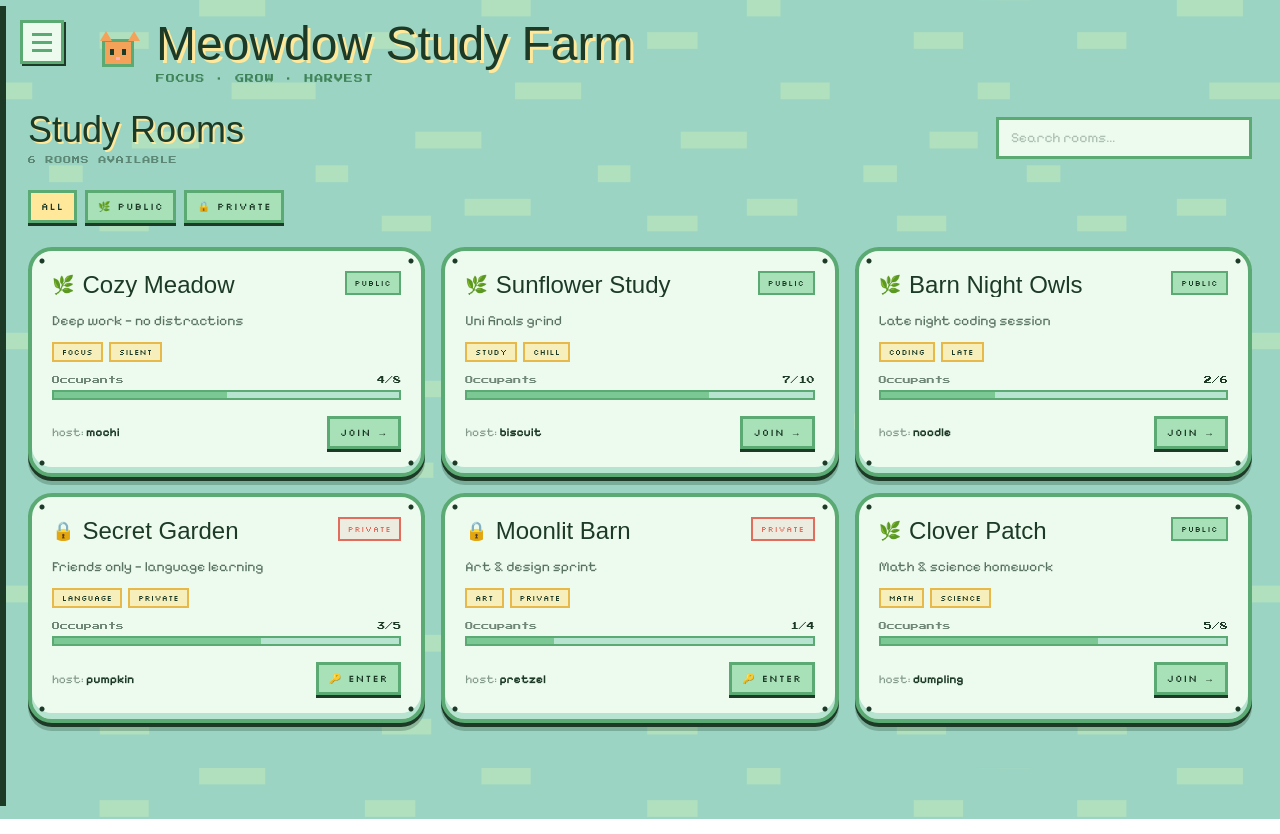
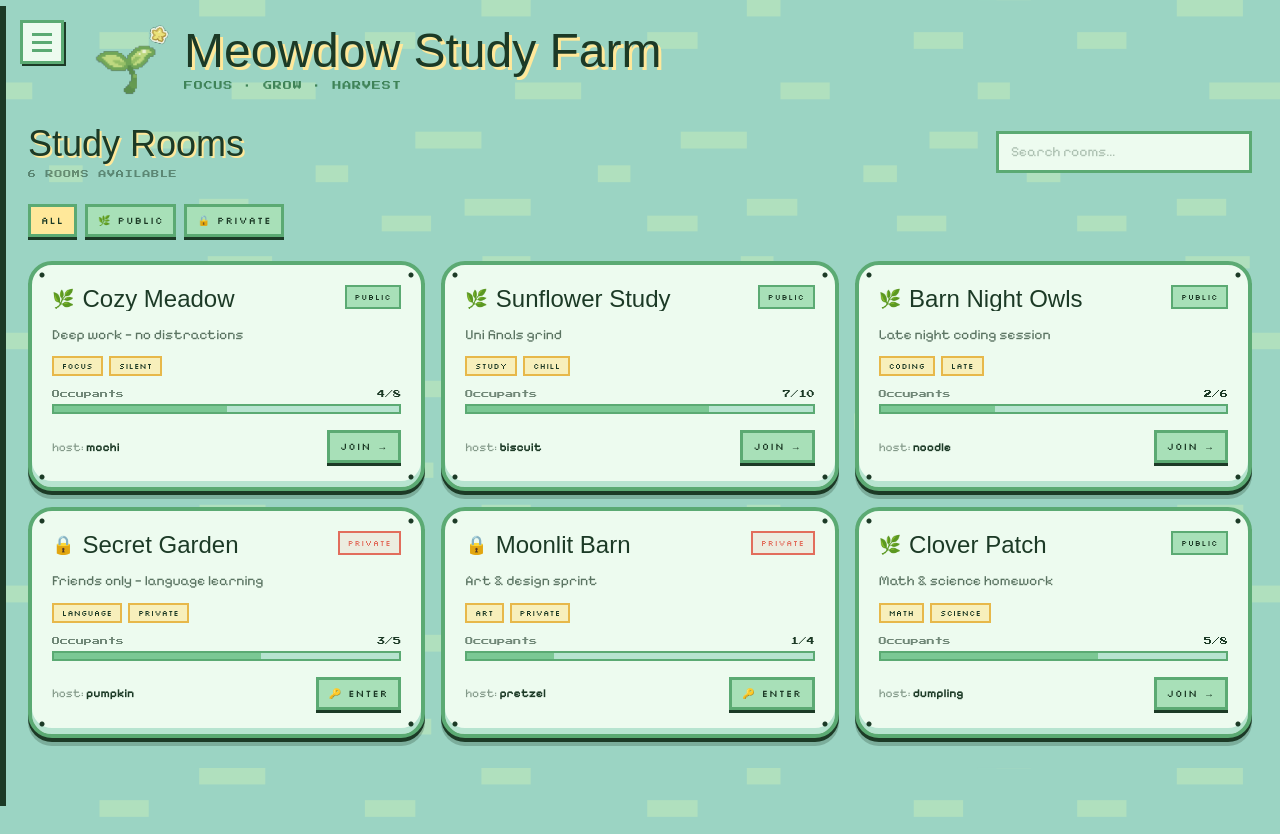
Before and after one commit to peternuyn/pixel-todo, a Next.js app in the folder frontend/: page /rooms in a window 1280 px wide. Built offline with nearby package versions, Linux system fonts and the light colour scheme; a web font is replaced by a local one.

Commit message:
fix: change to the address of the logo in the code

```diff
--- a/frontend/components/Header.tsx
+++ b/frontend/components/Header.tsx
@@ -1,10 +1,10 @@
-import PixelCatBadge from "./pixel/PixelCatBadge";
-
+import Image from "next/image";
+import Logo from "@/assets/logo.svg";
 export default function Header() {
   return (
-    <header className="flex items-end gap-4 mb-5 max-w-[1240px] mx-auto pl-16 w-full">
+    <header className="flex items-end gap-4 mb-5 max-w-[1240px] mx-auto pl-16 w-full bg-transparent">
       <div className="flex items-center gap-3">
-        <PixelCatBadge />
+        <Image className="w-20 h-20" src={Logo} alt="Meowdow logo" />
         <div>
           <h1 className="font-jersey text-5xl leading-none text-ink [text-shadow:3px_3px_0_#FFE89A]">
             Meowdow Study Farm
--- a/frontend/components/pixel/PixelCatBadge.tsx
+++ /dev/null
@@ -1,20 +0,0 @@
-const earStyle: React.CSSProperties = {
-  width: 0,
-  height: 0,
-  borderLeft: "6px solid transparent",
-  borderRight: "6px solid transparent",
-  borderBottom: "10px solid #f4a259",
-};
-
-export default function PixelCatBadge() {
-  return (
-    <div className="relative w-[52px] h-[44px] shrink-0">
-      <div className="absolute left-[10px] top-[8px] w-[32px] h-[28px] bg-cat-orange border-[3px] border-panel-stroke" />
-      <div className="absolute left-[8px] top-0" style={earStyle} />
-      <div className="absolute left-[36px] top-0" style={earStyle} />
-      <div className="absolute left-[18px] top-[18px] w-1 h-1.5 bg-ink" />
-      <div className="absolute left-[30px] top-[18px] w-1 h-1.5 bg-ink" />
-      <div className="absolute left-[24px] top-[26px] w-1 h-[3px] bg-pink-soft" />
-    </div>
-  );
-}
```
